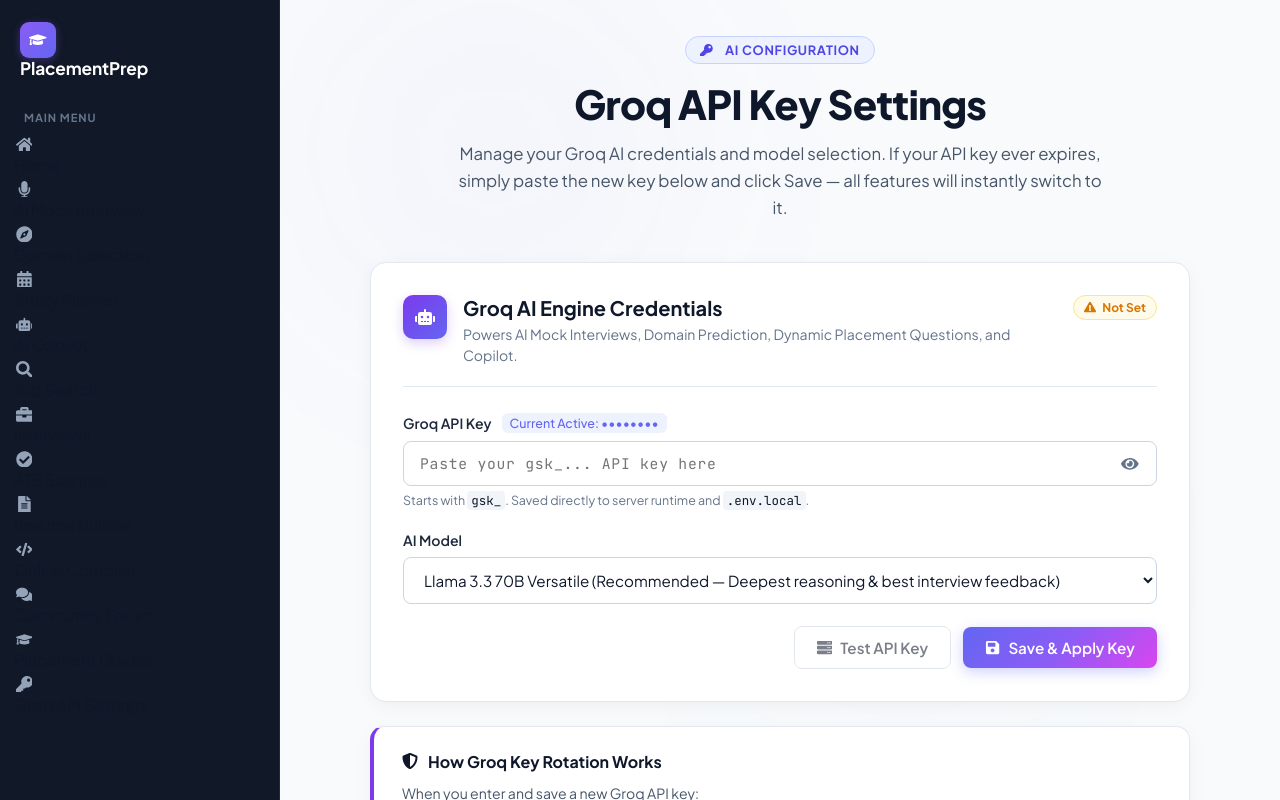
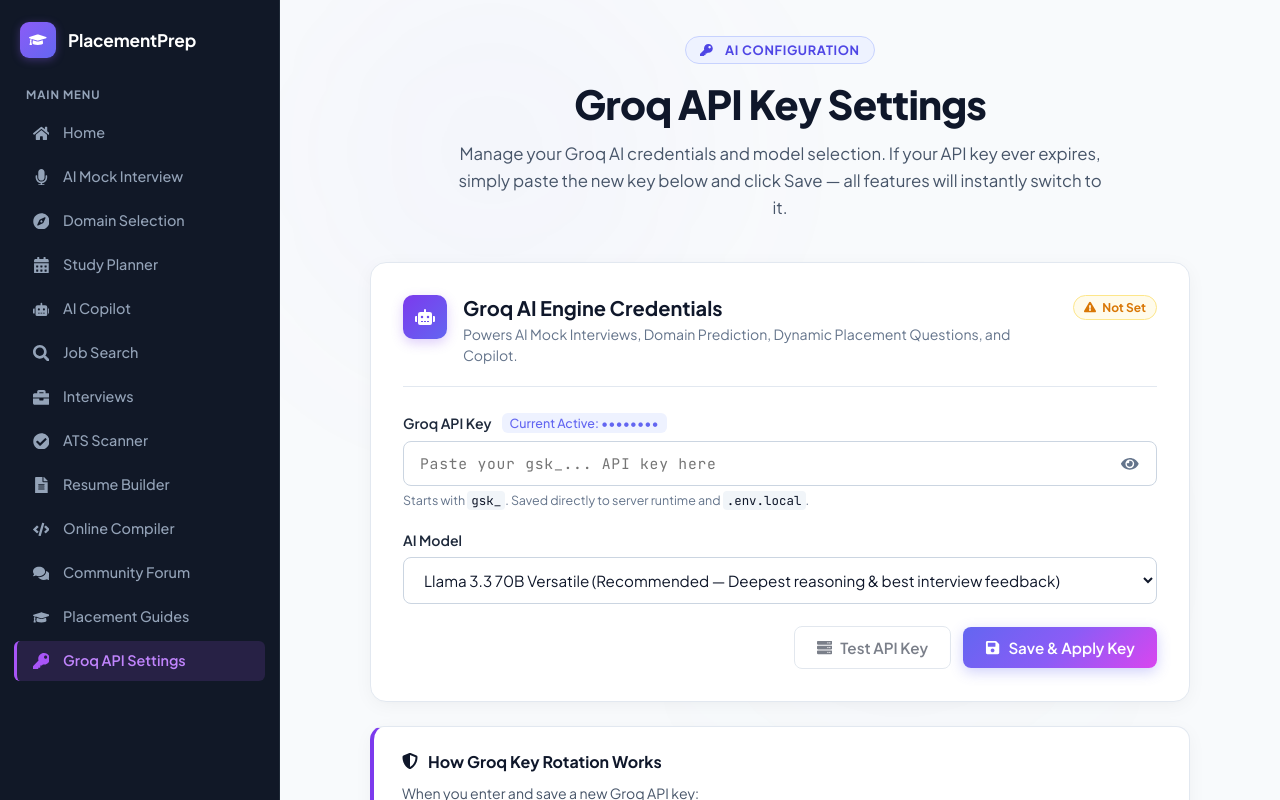
Before and after one commit to auhariprasath/placement-prep, a Next.js app: page /settings in a window 1280 px wide. Shown: the top 800 px of the page. Built offline with nearby package versions, Linux system fonts and the light colour scheme; no server answers.

Commit message:
Guarantee sidebar visibility: add inline fallback colors, 768px responsive breakpoint, and permanent global CSS

```diff
--- a/src/app/globals.css
+++ b/src/app/globals.css
@@ -130,7 +130,7 @@
   min-height: calc(100vh - 120px);
 }
 
-@media (max-width: 1024px) {
+@media (max-width: 768px) {
   .app-main-viewport {
     margin-left: 0;
     padding-top: 60px;
@@ -139,6 +139,153 @@
     padding-top: 24px;
     padding-bottom: 50px;
   }
+}
+
+/* =========================================================================
+   Sidebar Layout & Permanent Visibility Styles (Dark Navy #111827)
+   ========================================================================= */
+.sidebar-aside {
+  position: fixed;
+  top: 0;
+  left: 0;
+  bottom: 0;
+  width: 280px;
+  height: 100vh;
+  background-color: #111827 !important;
+  border-right: 1px solid #1f2937 !important;
+  z-index: 1002;
+  overflow: hidden;
+  box-sizing: border-box;
+}
+
+.sidebar-inner {
+  display: flex;
+  flex-direction: column;
+  height: 100%;
+  padding: 22px 14px 20px;
+  overflow-y: auto;
+  box-sizing: border-box;
+}
+
+.sidebar-header {
+  padding: 0 6px 18px;
+}
+
+.sidebar-brand {
+  display: flex;
+  align-items: center;
+  gap: 12px;
+  text-decoration: none;
+}
+
+.brand-logo-icon {
+  width: 36px;
+  height: 36px;
+  border-radius: 9px;
+  background: linear-gradient(135deg, #8b5cf6 0%, #6366f1 100%);
+  display: flex;
+  align-items: center;
+  justify-content: center;
+  color: #ffffff !important;
+  font-size: 1.1rem;
+  flex-shrink: 0;
+}
+
+.brand-title {
+  font-weight: 700;
+  font-size: 1.08rem;
+  color: #ffffff !important;
+  letter-spacing: -0.01em;
+}
+
+.menu-section-header {
+  padding: 6px 12px 10px;
+}
+
+.menu-heading-text {
+  font-size: 0.72rem;
+  font-weight: 700;
+  text-transform: uppercase;
+  letter-spacing: 0.08em;
+  color: #94a3b8 !important;
+}
+
+.sidebar-nav {
+  flex: 1;
+}
+
+.sidebar-nav .nav-list {
+  list-style: none;
+  display: flex;
+  flex-direction: column;
+  gap: 4px;
+  margin: 0;
+  padding: 0;
+}
+
+.sidebar-nav-link {
+  display: flex !important;
+  flex-direction: row !important;
+  align-items: center !important;
+  gap: 12px !important;
+  padding: 10px 14px !important;
+  border-radius: 6px !important;
+  color: #94a3b8 !important;
+  font-size: 0.9rem !important;
+  font-weight: 500 !important;
+  text-decoration: none !important;
+  border-left: 3px solid transparent !important;
+  transition: all 0.15s ease;
+  box-sizing: border-box !important;
+  width: 100% !important;
+}
+
+.sidebar-nav-link:hover {
+  color: #f1f5f9 !important;
+  background-color: rgba(255, 255, 255, 0.06) !important;
+}
+
+.sidebar-nav-link:hover .nav-link-icon,
+.sidebar-nav-link:hover .nav-link-label {
+  color: #f1f5f9 !important;
+}
+
+.sidebar-nav-link.active {
+  background-color: rgba(168, 85, 247, 0.14) !important;
+  border-left: 3px solid #a855f7 !important;
+  border-radius: 6px !important;
+  color: #c084fc !important;
+  font-weight: 600 !important;
+}
+
+.sidebar-nav-link.active .nav-link-icon {
+  color: #a855f7 !important;
+}
+
+.sidebar-nav-link.active .nav-link-label {
+  color: #c084fc !important;
+  font-weight: 600 !important;
+}
+
+.sidebar-nav-link .nav-link-icon {
+  width: 20px !important;
+  height: 20px !important;
+  font-size: 1.05rem !important;
+  display: flex !important;
+  align-items: center !important;
+  justify-content: center !important;
+  color: #94a3b8 !important;
+  flex-shrink: 0 !important;
+}
+
+.sidebar-nav-link .nav-link-label {
+  flex: 1 !important;
+  white-space: nowrap !important;
+  overflow: hidden !important;
+  text-overflow: ellipsis !important;
+  color: inherit !important;
+  font-family: inherit !important;
+  line-height: 1.2 !important;
 }
 
 /* Glassmorphism Card on White Background */
--- a/src/components/Navbar.jsx
+++ b/src/components/Navbar.jsx
@@ -32,7 +32,7 @@
 
   useEffect(() => {
     const handleResize = () => {
-      if (window.innerWidth > 1024) {
+      if (window.innerWidth > 768) {
         setMobileOpen(false);
       }
     };
@@ -59,13 +59,13 @@
 
   return (
     <>
-      {/* Mobile Top Bar */}
+      {/* Mobile Top Bar (Only visible <= 768px) */}
       <header className="mobile-topbar">
         <Link href="/" className="mobile-brand">
           <div className="brand-logo-icon">
             <FaGraduationCap />
           </div>
-          <span className="brand-title">PlacementPrep</span>
+          <span className="brand-title" style={{ color: "#0f172a" }}>PlacementPrep</span>
         </Link>
         <button
           className="mobile-hamburger-btn"
@@ -85,8 +85,14 @@
         />
       )}
 
-      {/* Sideways Navigation Sidebar */}
-      <aside className={`sidebar-aside ${mobileOpen ? "open" : ""}`}>
+      {/* Sideways Navigation Sidebar: Dark Navy #111827 */}
+      <aside
+        className={`sidebar-aside ${mobileOpen ? "open" : ""}`}
+        style={{
+          backgroundColor: "#111827",
+          width: "280px",
+        }}
+      >
         <div className="sidebar-inner">
           {/* Brand Header: Clean logo and title, no extra subtitle or divider */}
           <div className="sidebar-header">
@@ -94,13 +100,29 @@
               <div className="brand-logo-icon">
                 <FaGraduationCap />
               </div>
-              <span className="brand-title">PlacementPrep</span>
+              <span
+                className="brand-title"
+                style={{ color: "#ffffff", fontWeight: 700, fontSize: "1.08rem" }}
+              >
+                PlacementPrep
+              </span>
             </Link>
           </div>
 
           {/* Single Section Heading: MAIN MENU */}
           <div className="menu-section-header">
-            <span className="menu-heading-text">MAIN MENU</span>
+            <span
+              className="menu-heading-text"
+              style={{
+                color: "#94a3b8",
+                fontWeight: 700,
+                fontSize: "0.72rem",
+                letterSpacing: "0.08em",
+                textTransform: "uppercase",
+              }}
+            >
+              MAIN MENU
+            </span>
           </div>
 
           {/* Navigation Links: Horizontal layout with icon on left and label beside it */}
@@ -113,9 +135,50 @@
                     <Link
                       href={item.href}
                       className={`sidebar-nav-link ${isActive ? "active" : ""}`}
+                      style={{
+                        display: "flex",
+                        flexDirection: "row",
+                        alignItems: "center",
+                        gap: "12px",
+                        padding: "10px 14px",
+                        borderRadius: "6px",
+                        textDecoration: "none",
+                        width: "100%",
+                        boxSizing: "border-box",
+                        backgroundColor: isActive ? "rgba(168, 85, 247, 0.14)" : "transparent",
+                        borderLeft: isActive ? "3px solid #a855f7" : "3px solid transparent",
+                        color: isActive ? "#c084fc" : "#94a3b8",
+                      }}
                     >
-                      <span className="nav-link-icon">{item.icon}</span>
-                      <span className="nav-link-label">{item.label}</span>
+                      <span
+                        className="nav-link-icon"
+                        style={{
+                          width: "20px",
+                          height: "20px",
+                          fontSize: "1.05rem",
+                          display: "flex",
+                          alignItems: "center",
+                          justifyContent: "center",
+                          flexShrink: 0,
+                          color: isActive ? "#a855f7" : "#94a3b8",
+                        }}
+                      >
+                        {item.icon}
+                      </span>
+                      <span
+                        className="nav-link-label"
+                        style={{
+                          flex: 1,
+                          whiteSpace: "nowrap",
+                          overflow: "hidden",
+                          textOverflow: "ellipsis",
+                          fontSize: "0.9rem",
+                          fontWeight: isActive ? 600 : 500,
+                          color: isActive ? "#c084fc" : "#94a3b8",
+                        }}
+                      >
+                        {item.label}
+                      </span>
                     </Link>
                   </li>
                 );
@@ -148,12 +211,6 @@
           align-items: center;
           gap: 10px;
           text-decoration: none;
-        }
-
-        .mobile-brand .brand-title {
-          font-weight: 800;
-          font-size: 1.1rem;
-          color: #0f172a;
         }
 
         .mobile-hamburger-btn {
@@ -194,7 +251,7 @@
           bottom: 0;
           width: 280px;
           height: 100vh;
-          background: #111827;
+          background-color: #111827;
           border-right: 1px solid #1f2937;
           z-index: 1002;
           overflow: hidden;
@@ -222,7 +279,7 @@
 
         /* Brand Header: Logo + Title without extra subtitle or divider */
         .sidebar-header {
-          padding: 0 6px 20px;
+          padding: 0 6px 18px;
         }
 
         .sidebar-brand {
@@ -246,26 +303,9 @@
           box-shadow: 0 2px 8px rgba(139, 92, 246, 0.35);
         }
 
-        .brand-title {
-          font-weight: 700;
-          font-size: 1.08rem;
-          letter-spacing: -0.01em;
-          color: #ffffff;
-          line-height: 1.2;
-        }
-
         /* Section Heading: Small uppercase in muted gray-blue */
         .menu-section-header {
-          padding: 6px 10px 8px;
-        }
-
-        .menu-heading-text {
-          font-size: 0.7rem;
-          font-weight: 700;
-          text-transform: uppercase;
-          letter-spacing: 0.08em;
-          color: #64748b;
-          font-family: inherit;
+          padding: 6px 12px 10px;
         }
 
         /* Nav List & Items */
@@ -286,76 +326,13 @@
           width: 100%;
         }
 
-        /* Horizontal Layout: Icon on the left, label beside it */
-        .sidebar-nav-link {
-          display: flex;
-          flex-direction: row;
-          align-items: center;
-          gap: 12px;
-          padding: 10px 14px;
-          border-radius: 6px;
-          color: #94a3b8 !important;
-          font-size: 0.9rem;
-          font-weight: 500;
-          text-decoration: none;
-          transition: background-color 0.15s ease, color 0.15s ease;
-          border-left: 3px solid transparent;
-          width: 100%;
-          box-sizing: border-box;
+        .sidebar-nav-link:hover {
+          color: #f1f5f9 !important;
+          background-color: rgba(255, 255, 255, 0.06) !important;
         }
 
-        .sidebar-nav-link:hover {
-          color: #f1f5f9 !important;
-          background: rgba(255, 255, 255, 0.05);
-        }
-
-        .sidebar-nav-link:hover .nav-link-icon {
-          color: #f1f5f9;
-        }
-
-        /* Active Item: Rounded purple-tinted background, thin purple left border, purple icon and text */
-        .sidebar-nav-link.active {
-          background: rgba(168, 85, 247, 0.14) !important;
-          border-left: 3px solid #a855f7 !important;
-          border-radius: 6px;
-          color: #c084fc !important;
-          font-weight: 600;
-        }
-
-        .sidebar-nav-link.active .nav-link-icon {
-          color: #a855f7 !important;
-        }
-
-        .sidebar-nav-link.active .nav-link-label {
-          color: #c084fc !important;
-          font-weight: 600;
-        }
-
-        /* Consistent icon size and vertical alignment */
-        .nav-link-icon {
-          width: 20px;
-          height: 20px;
-          font-size: 1.05rem;
-          display: flex;
-          align-items: center;
-          justify-content: center;
-          color: #94a3b8;
-          flex-shrink: 0;
-          transition: color 0.15s ease;
-        }
-
-        /* Label stays on a single line */
-        .nav-link-label {
-          flex: 1;
-          white-space: nowrap;
-          overflow: hidden;
-          text-overflow: ellipsis;
-          line-height: 1.2;
-          font-family: inherit;
-        }
-
-        /* Responsive */
-        @media (max-width: 1024px) {
+        /* Responsive: Only collapse on small mobile devices (<= 768px) */
+        @media (max-width: 768px) {
           .mobile-topbar {
             display: flex;
           }
```
